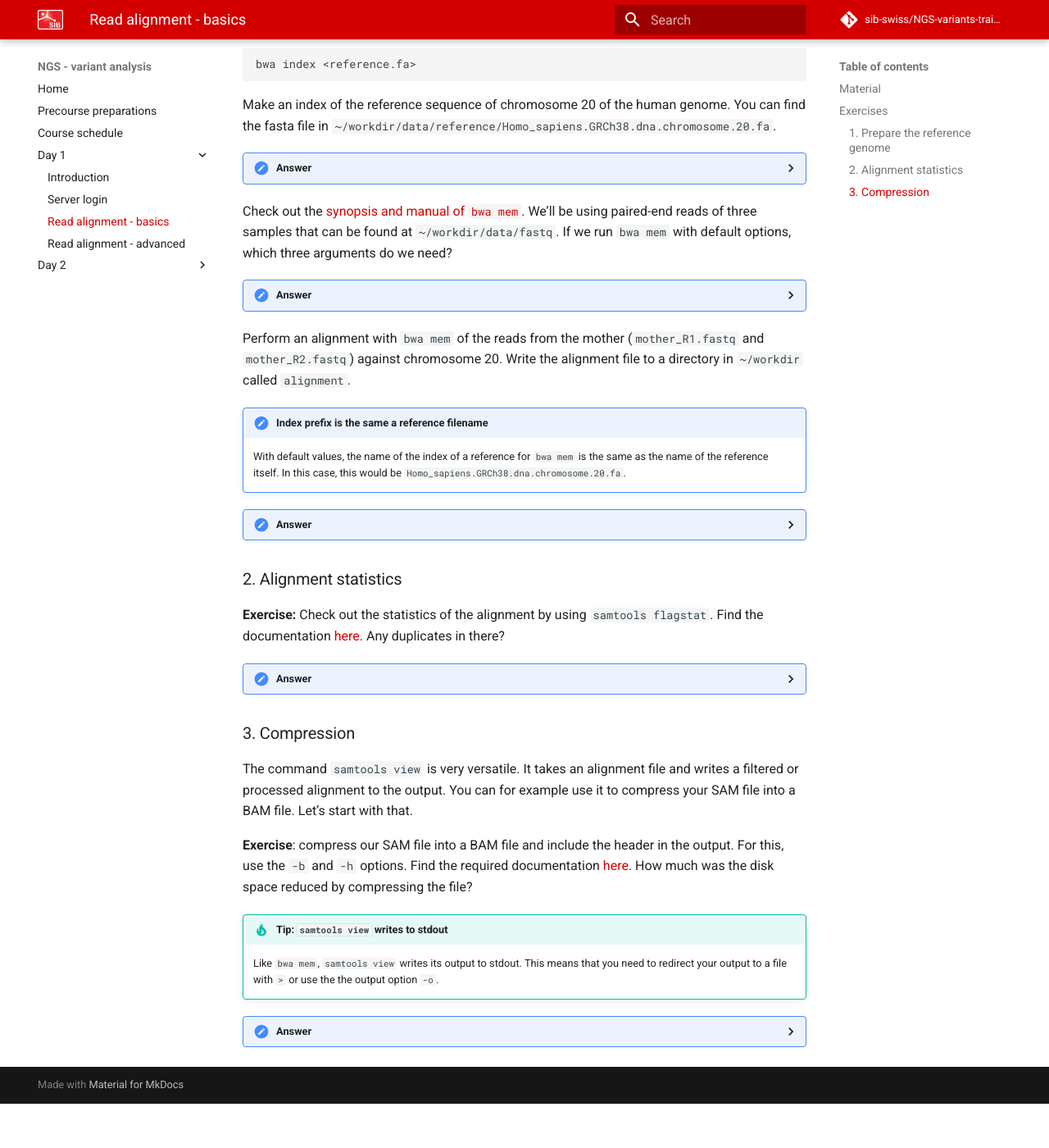
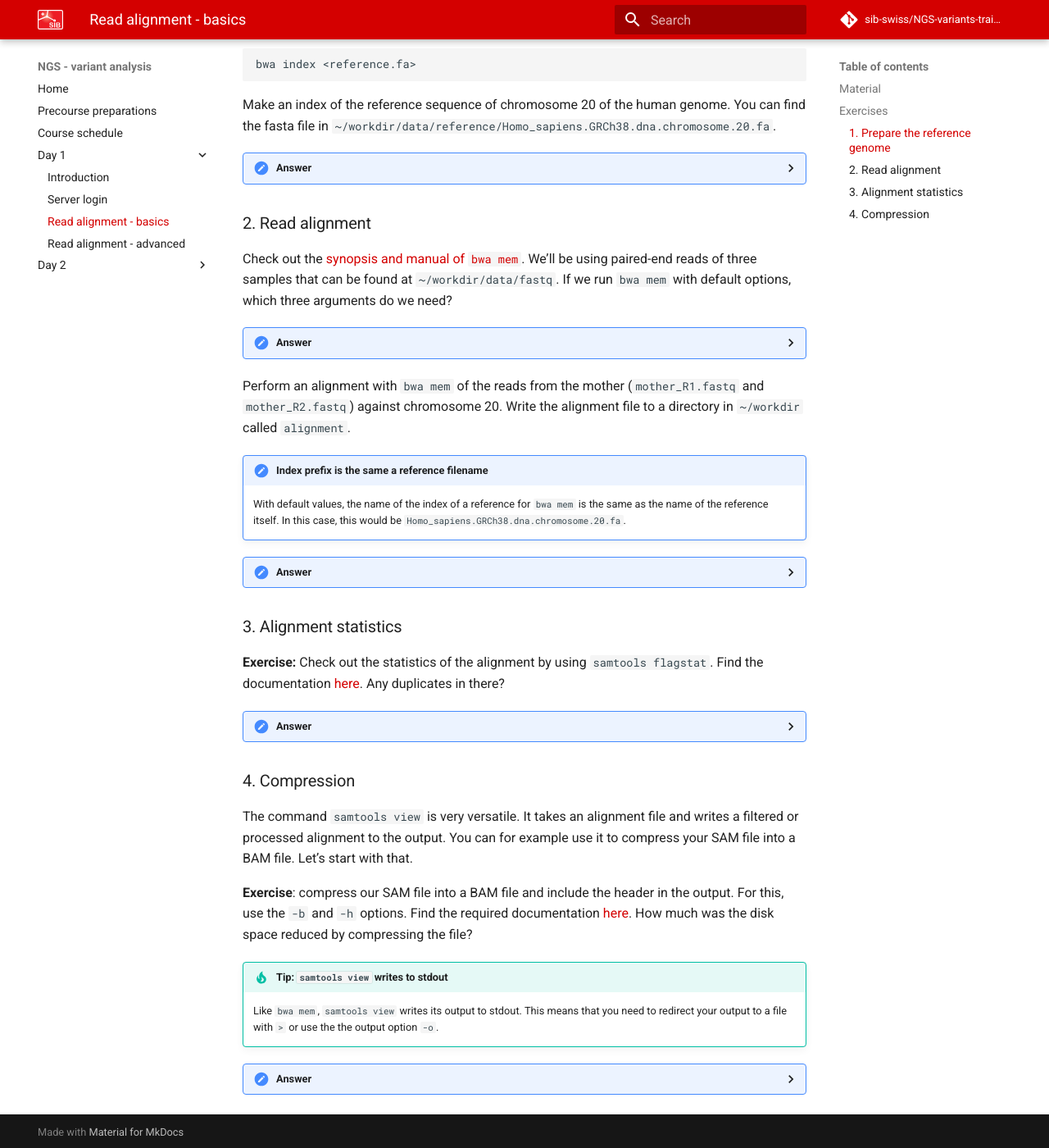
Before and after one commit to sib-swiss/NGS-variants-training, an MkDocs documentation site: the page built from docs/day1/alignment.md, in a window 1280 px wide and 1400 px high, scrolled down 828 px. Shown: the whole window at 82% size. Built offline with MkDocs 1.6.1 and Material for MkDocs 9.7.7, drawn with Linux system fonts in a browser that asks for light colours; comment, search, counter and statistics services are not loaded; before the commit the page ends 2174 px from its top, so only the background shows below that.

Commit message:
minor adjustments

````diff
--- a/docs/day1/alignment.md
+++ b/docs/day1/alignment.md
@@ -41,6 +41,8 @@ Make an index of the reference sequence of chromosome 20 of the human genome. Yo
     cd ~/workdir/data/reference/
     bwa index Homo_sapiens.GRCh38.dna.chromosome.20.fa
     ```
+
+### 2. Read alignment
 
 Check out the [synopsis and manual of `bwa mem`](http://bio-bwa.sourceforge.net/bwa.shtml). We'll be using paired-end reads of three samples that can be found at `~/workdir/data/fastq`. If we run `bwa mem` with default options, which three arguments do we need?
 
@@ -89,7 +91,7 @@ Perform an alignment with `bwa mem` of the reads from the mother (`mother_R1.fas
     > alignment/mother.sam
     ```
 
-### 2. Alignment statistics
+### 3. Alignment statistics
 
 **Exercise:** Check out the statistics of the alignment by using `samtools flagstat`. Find the documentation [here](http://www.htslib.org/doc/samtools-flagstat.html). Any duplicates in there?
 
@@ -123,7 +125,7 @@ Perform an alignment with `bwa mem` of the reads from the mother (`mother_R1.fas
 
 
 
-### 3. Compression
+### 4. Compression
 
 The command `samtools view` is very versatile. It takes an alignment file and writes a filtered or processed alignment to the output. You can for example use it to compress your SAM file into a BAM file. Let's start with that.
 
````
Also changed, not shown: docs/day2/variant_calling.md (+1 -1 lines), 1 other file.
